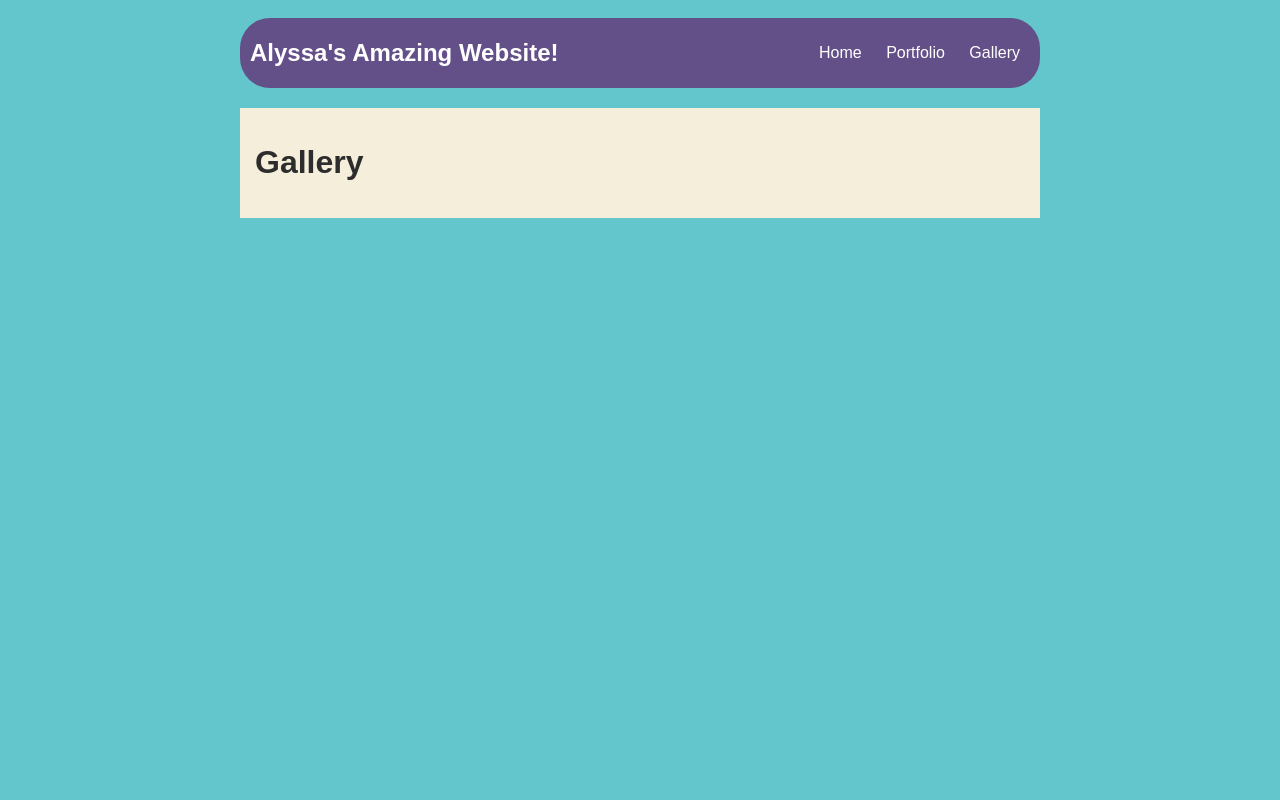
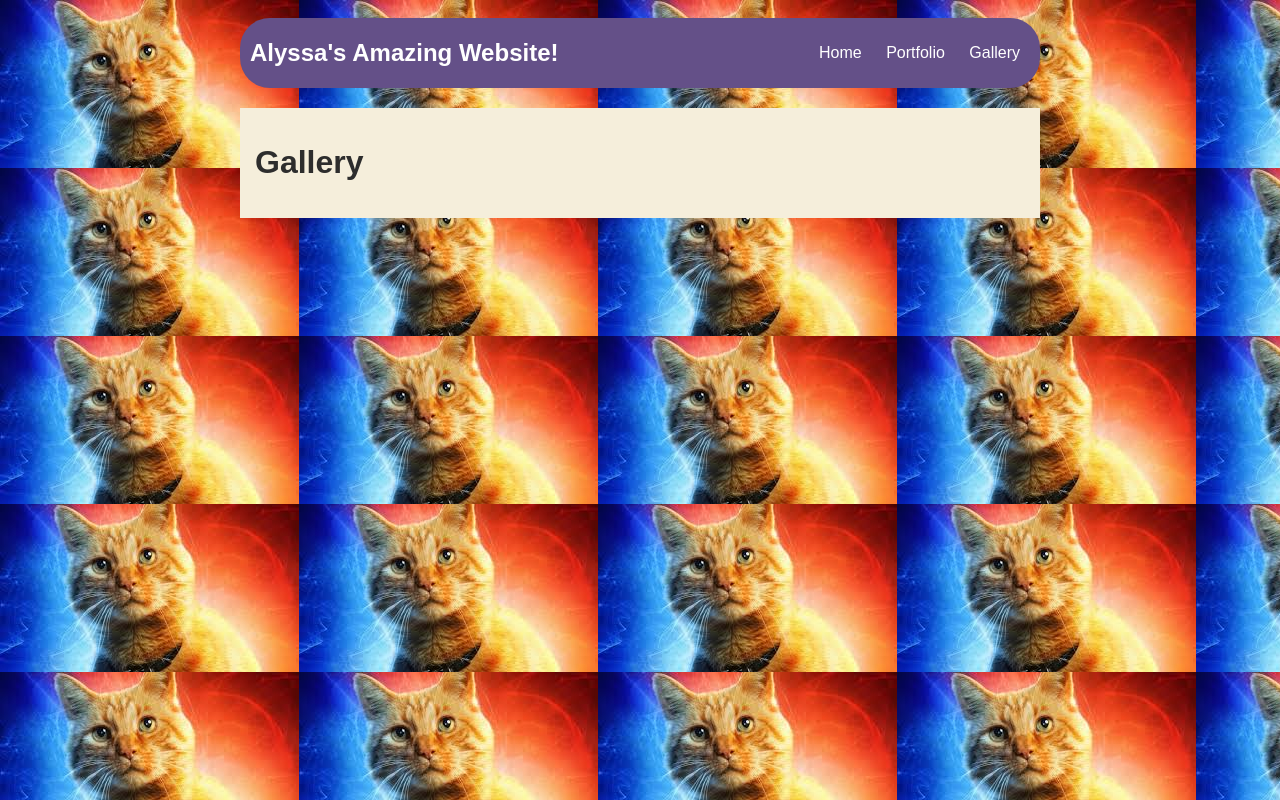
Before and after one commit to AlyssaMajor/AlyssaMajor.github.io, a plain HTML site: page gallery.html in a window 1280 px wide. Drawn offline with Linux system fonts and the light colour scheme.

Commit message:
update index.html

```diff
--- a/gallery.html
+++ b/gallery.html
@@ -4,10 +4,14 @@
        <title> The Gallery </title>
        <style>
         body {
-            background: rgb(100, 198, 205);
+            /* background: rgb(100, 198, 205); */
             color: rgb(45, 45, 45);
             padding: 10px;
             font-family: arial;
+        }
+
+        .background {
+            background-image: url("img/cat2.jpg");
         }
 
         header {
@@ -91,7 +95,7 @@
         }
     </style>
    </head>
-    <body>
+    <body class="background">
       <div id="all-contents">
           <nav>
           <header>
```
Also changed, not shown: index.html (+2 -1 lines), portfolio.html (+2 -1 lines), img/cat2.jpg (added).
